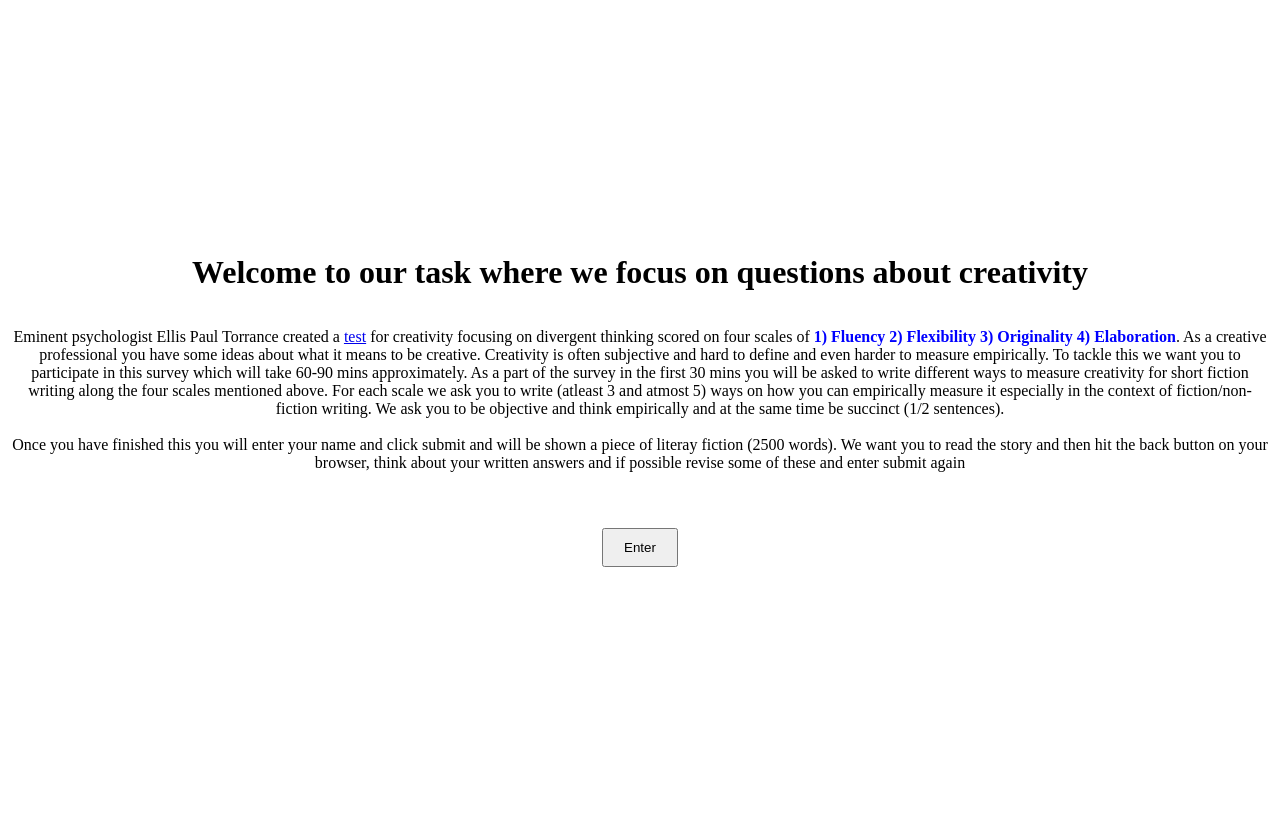
After one commit to tuhinjubcse/creativityeval, a Flask app: template templates/home.html in a window 1280 px wide. The commit adds this page. Run offline with Flask 3, Linux system fonts and the light colour scheme; the template is opened without the code that fills it, so the values that code supplies are empty.

Commit message:
Add files via upload

```diff
--- /dev/null
+++ b/templates/home.html
@@ -0,0 +1,30 @@
+<!DOCTYPE html>
+<html>
+<head>
+    <style>
+      .center {
+            display: flex;
+            justify-content: center;
+            align-items: center;
+            flex-direction: column;
+            height: 100vh;
+        }
+        button {
+            padding: 10px 20px;
+            margin-top: 20px;
+        }
+        p {text-align: center;}
+    </style>
+</head>
+<body>
+    <div class="center">
+        <h1>Welcome to our task where we focus on questions about creativity</h1>
+        <form method="POST">
+            <p>Eminent psychologist Ellis Paul Torrance created a <a href="https://en.wikipedia.org/wiki/Torrance_Tests_of_Creative_Thinking">test</a> for creativity focusing on divergent thinking scored on four scales of <b style="color:blue;"> 1) Fluency 2) Flexibility 3) Originality 4) Elaboration</b>. As a creative professional you have some ideas about what it means to be creative. Creativity is often subjective and hard to define and even harder to measure empirically.
+            To tackle this we want you to participate in this survey which will take 60-90 mins approximately. As a part of the survey in the first 30 mins you will be asked to write different ways to measure creativity for short fiction writing along the four scales mentioned above. For each scale we ask you to write (atleast 3 and atmost 5) ways on how you can empirically measure it especially in the context of fiction/non-fiction writing. We ask you to be objective and think empirically and at the same time be succinct (1/2 sentences).<br><br>
+            Once you have finished this you will enter your name and click submit and will be shown a piece of literay fiction (2500 words). We want you to read the story and then hit the back button on your browser, think about your written answers and if possible revise some of these and enter submit again<br><br><br>
+            <button type="submit" class="btn btn-primary mt-3">Enter</button></p>
+        </form>
+    </div>
+</body>
+</html>
```
Also changed, not shown: templates/index.html (+5 -5 lines).
